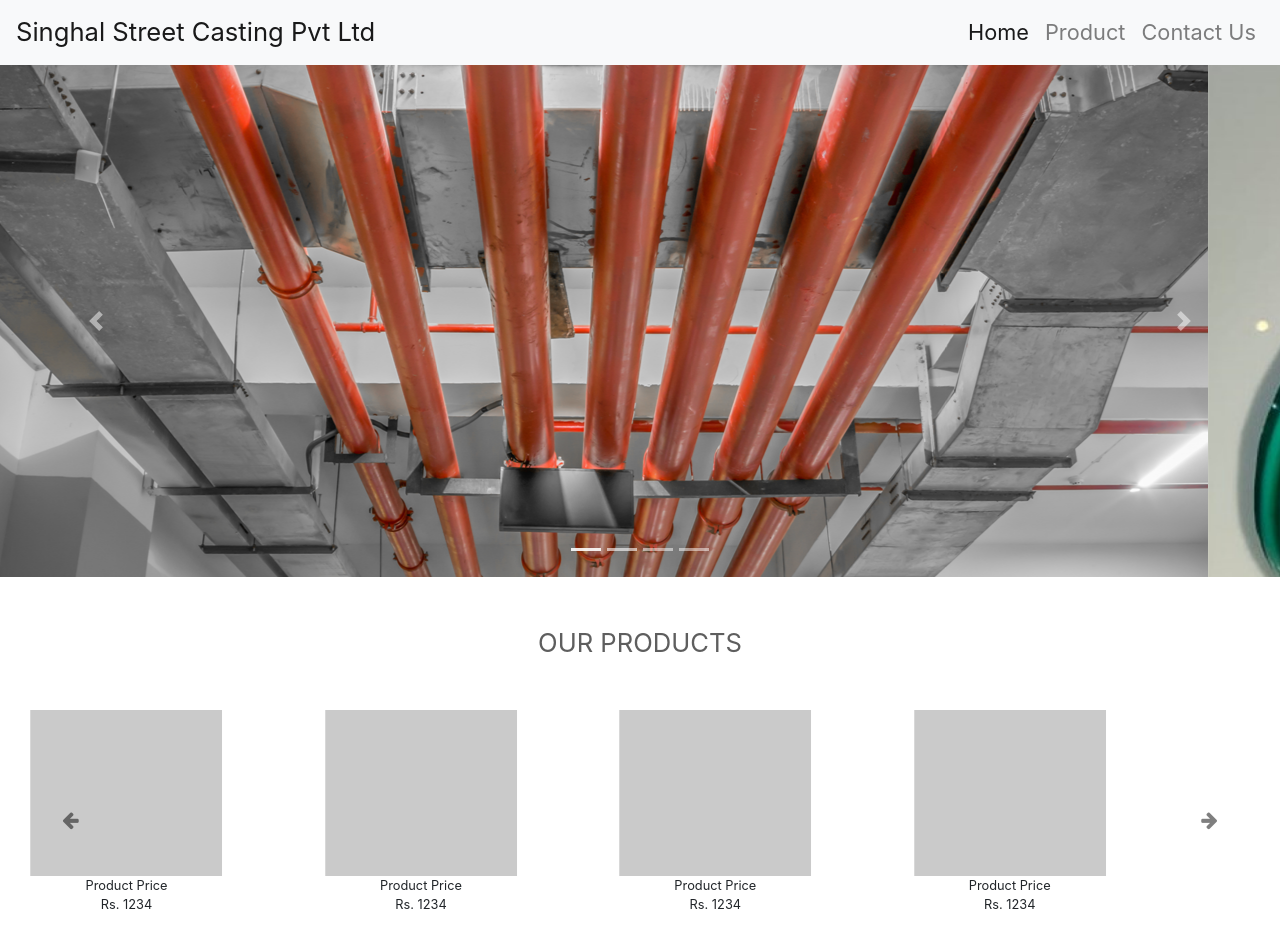
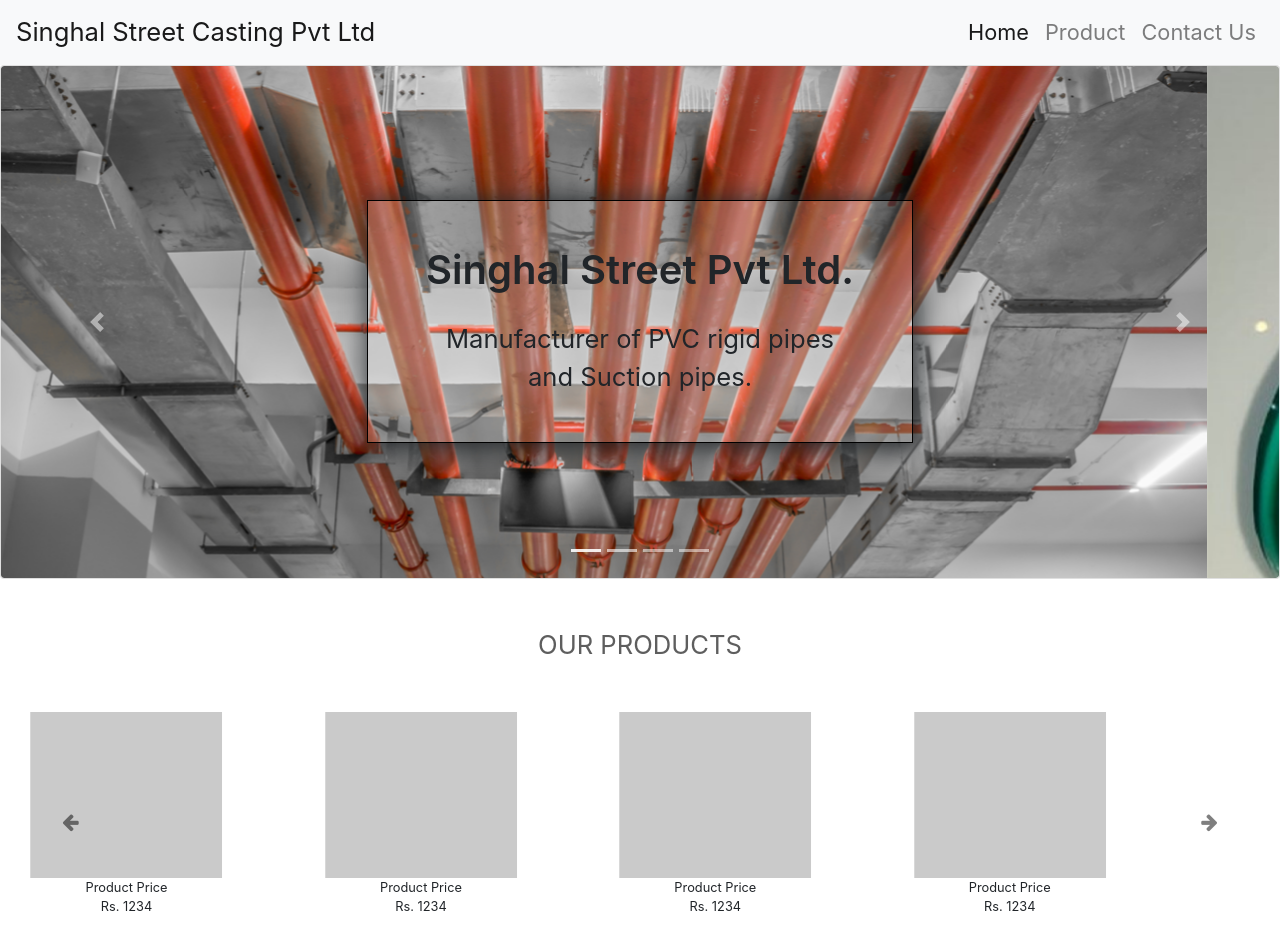
Before and after one commit to Shubhankar-creation/ACM_project, a plain HTML site: page index.html in a window 1280 px wide. Shown: the top 935 px of the page. Drawn offline with nearby package versions, Linux system fonts and the light colour scheme.

Commit message:
added content of carousel

```diff
--- a/css/style.css
+++ b/css/style.css
@@ -13,7 +13,26 @@
 .link-text{
     font-size: 1.7vw;
 }
-
+.carousel_content{
+    background-color: rgba(255, 255, 255, 0.185);
+    border: 1px solid black;
+    box-shadow: 0.2vw 0.2vw 2vw 0.2vw;
+    width: fit-content;
+    height: fit-content;
+    margin-top: 10vw;
+}
+.carousel_content h1{
+    margin: 2vw 3vw;
+    overflow: hidden;
+    font-weight: 600;
+    text-align: center;
+}
+.carousel_content p{
+    text-align: center;
+    margin: 2vw 3vw;
+    font-weight: 400;
+    font-size: 2vw;
+}
 .products_h1{
     overflow-y: hidden;
     font-size: 2vw;
--- a/index.html
+++ b/index.html
@@ -35,14 +35,14 @@
       <!-- NavBar End -->
 
       <!-- Carousel -->
-      <div id="carousel-slide" class="carousel slide" data-ride="carousel">
+      <div id="carousel-slide" class="carousel card slide h-100" data-ride="carousel">
         <ol class="carousel-indicators">
           <li data-target="#carousel-slide" data-slide-to="0" class="active"></li>
           <li data-target="#carousel-slide" data-slide-to="1"></li>
           <li data-target="#carousel-slide" data-slide-to="2"></li>
           <li data-target="#carousel-slide" data-slide-to="3"></li>
         </ol>
-        <div class="carousel-inner carousel_container">
+        <div class="carousel-inner card-img carousel_container">
           <div class="carousel-item active">
             <img class="d-block w-100" src="img/image1.png" alt="First slide">
           </div>
@@ -64,6 +64,13 @@
           <span class="carousel-control-next-icon" aria-hidden="true"></span>
           <span class="sr-only">Next</span>
         </a>
+        <div class="card-img-overlay carousel_content mx-auto my-auto">
+          <h1>Singhal Street Pvt Ltd.</h1>
+          <p>
+            Manufacturer of PVC rigid pipes<br>
+            and Suction pipes.
+          </p>
+        </div>
       </div>
       <!-- Carousel End -->
 
```
